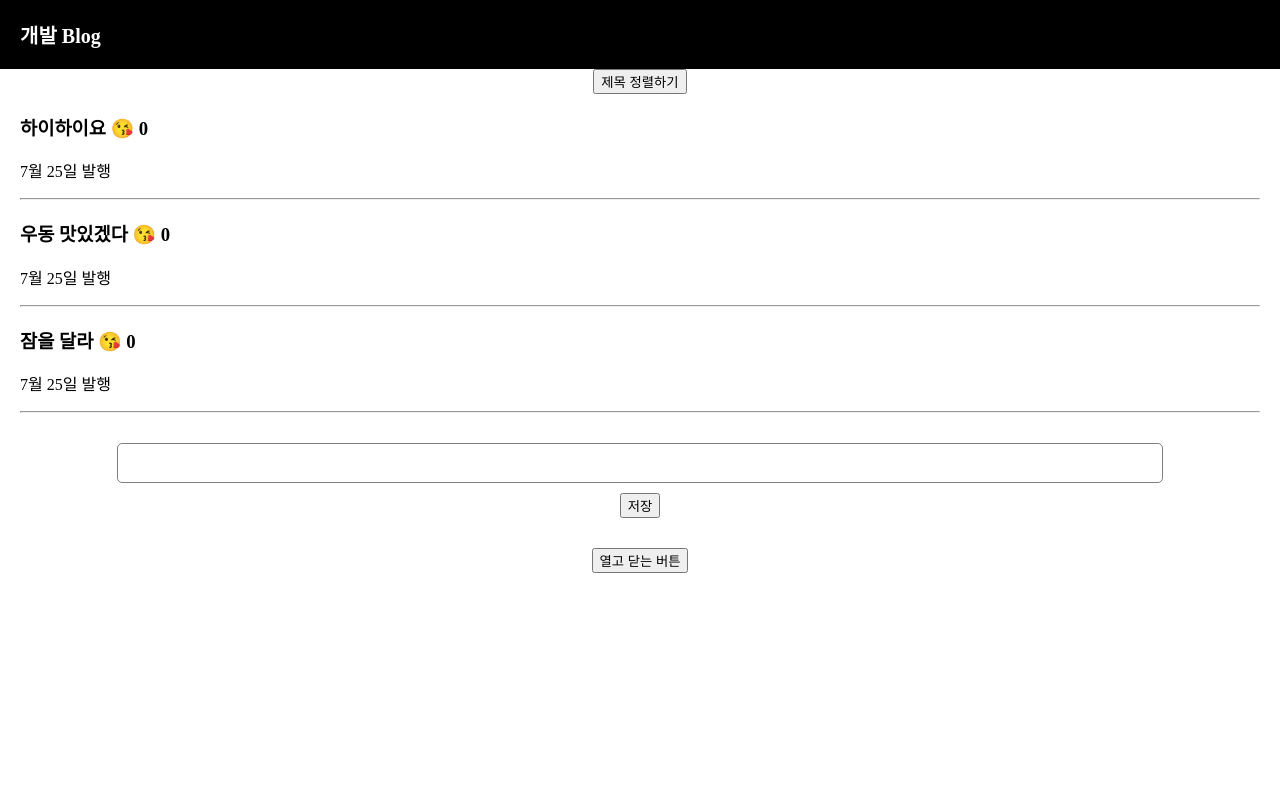
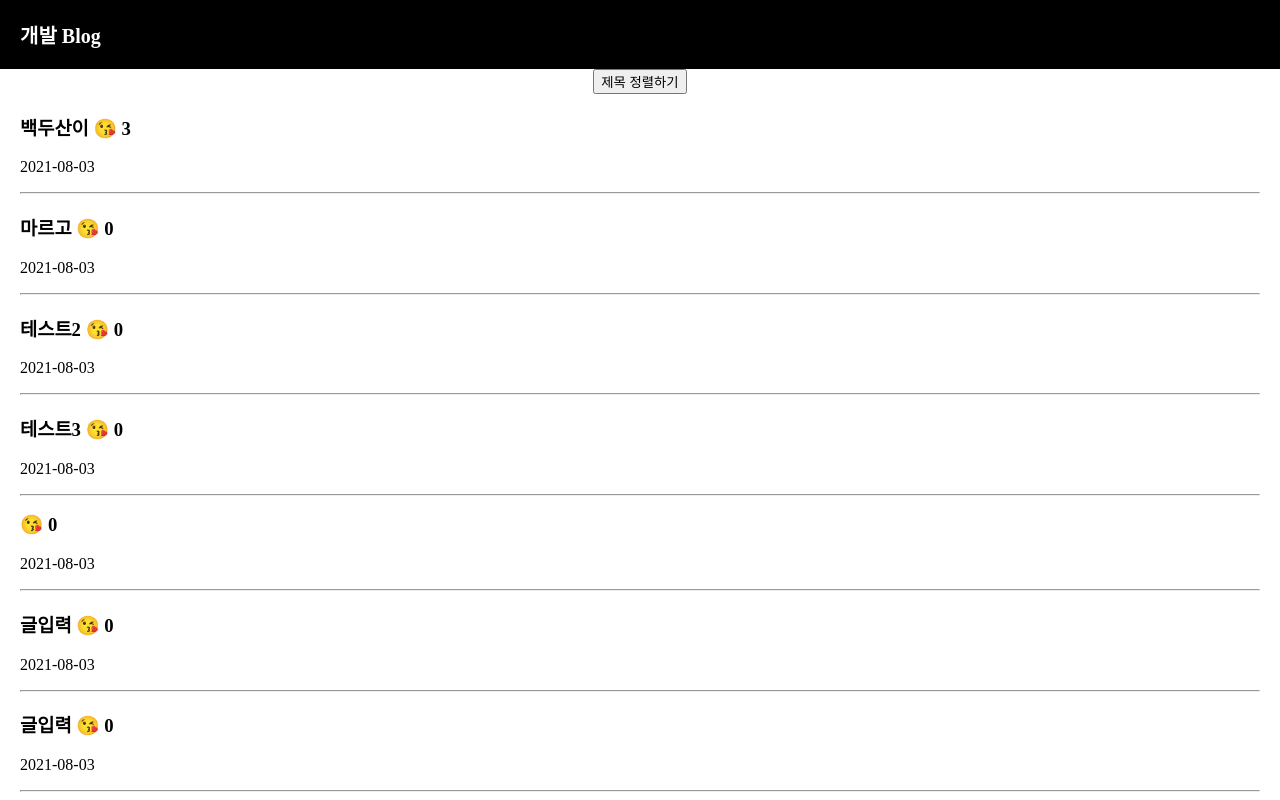
Before and after one commit to ppErika/React-blog, a React (Create React App) app: page / in a window 1280 px wide. Shown: the top 800 px of the page. Built offline with nearby package versions, Linux system fonts and the light colour scheme.

Commit message:
retrun json값이 있는 list와 write의 json에 맞춰서 화면을 랜더링하도록 변경

```diff
--- a/src/App.js
+++ b/src/App.js
@@ -1,3 +1,5 @@
+/*eslint-disable*/
+
 import React, { useEffect, useState } from 'react';
 import './App.css';
 import listJson from './json/listJson.json';
@@ -14,15 +16,13 @@ function App() {
   let [listData, changeListData] = useState([]);
   let [writeData, changeWriteData] = useState([]);
 
+  // 페이지가 열릴 때 json파일의 데이터를 받아와서 state에 저장
   useEffect(()=>{
     var newArray = [...listJson];
     changeListData(newArray);
     var newArray2 = [writeJson];
     changeWriteData(newArray2);
-    //console.log(listData);
-    //console.log(writeData);
   },[]);
-
 
   function 제목정렬() {
     var newArray = [...글제목];
@@ -31,12 +31,20 @@ function App() {
   }
 
   function 글추가() {
-    var arrayCopy = [...글제목];
-    arrayCopy.unshift(입력값);
-    글제목변경(arrayCopy);
-    var arrayCopy2 = [...좋아요];
-    arrayCopy2.unshift(0);
-    좋아요변경(arrayCopy2);
+    // var arrayCopy = [...글제목];
+    // arrayCopy.unshift(입력값);
+    // 글제목변경(arrayCopy);
+    // var arrayCopy2 = [...좋아요];
+    // arrayCopy2.unshift(0);
+    // 좋아요변경(arrayCopy2);
+
+    // 글 추가를 위한 post데이터를 백엔드에 보내고
+    // return온 데이터를 listdata에 추가
+    // 해당 테스트에선 return온 데이터를 writeData로 대체
+    var listDataCopy = [...listData];
+    var writedataCopy = [...writeData];
+    listDataCopy.unshift(writedataCopy[0]);
+    changeListData(listDataCopy);
   }
 
   function 좋아요추가(i) {
@@ -53,11 +61,11 @@ function App() {
       <button onClick={ 제목정렬 }>제목 정렬하기</button>
 
       {
-        글제목.map(function (글, i) {
+        listData.map(function (data, i) {
           return (
             <div className="list" key={i}>
-              <h3 onClick={() => { 누른제목변경(i) }}> {글} <span onClick={ ()=>{ 좋아요추가(i) } }>😘</span> { 좋아요[i] }</h3>
-              <p>7월 25일 발행</p>
+              <h3 onClick={() => { 누른제목변경(i) }}> {data.context} <span onClick={ ()=>{ 좋아요추가(i) } }>😘</span> { data.likes }</h3>
+              <p>{data.issued}</p>
               <hr />
             </div>
           )
```
Also changed, not shown: src/json/listJson.json (+10 -1 lines).
